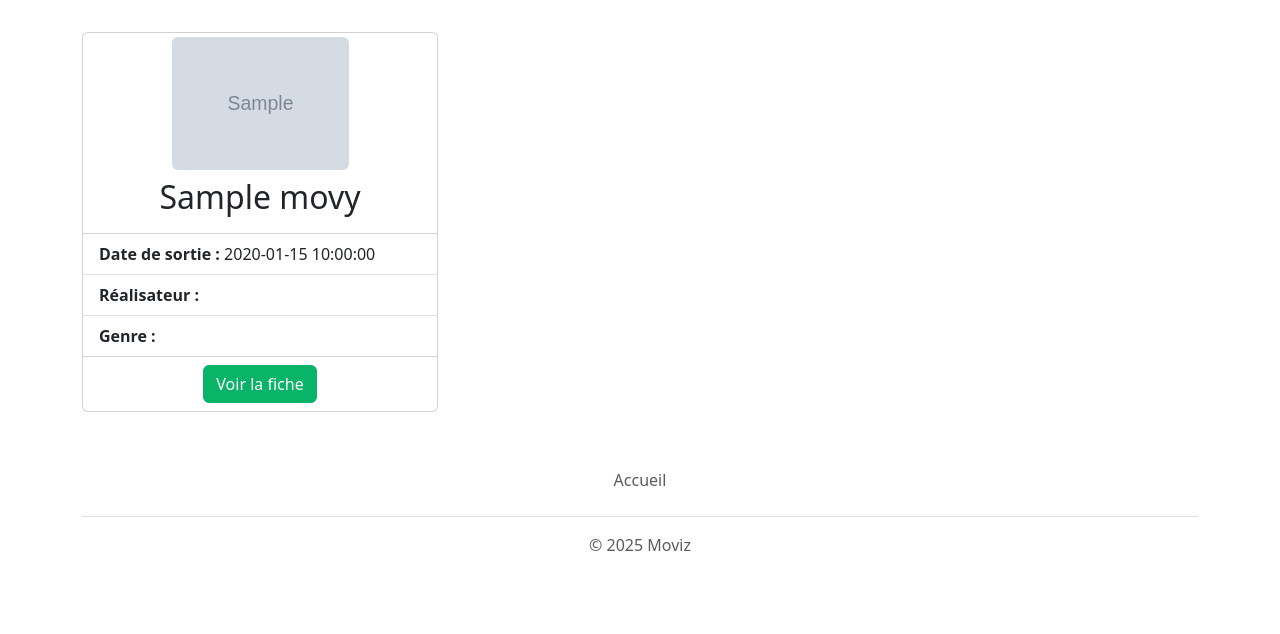
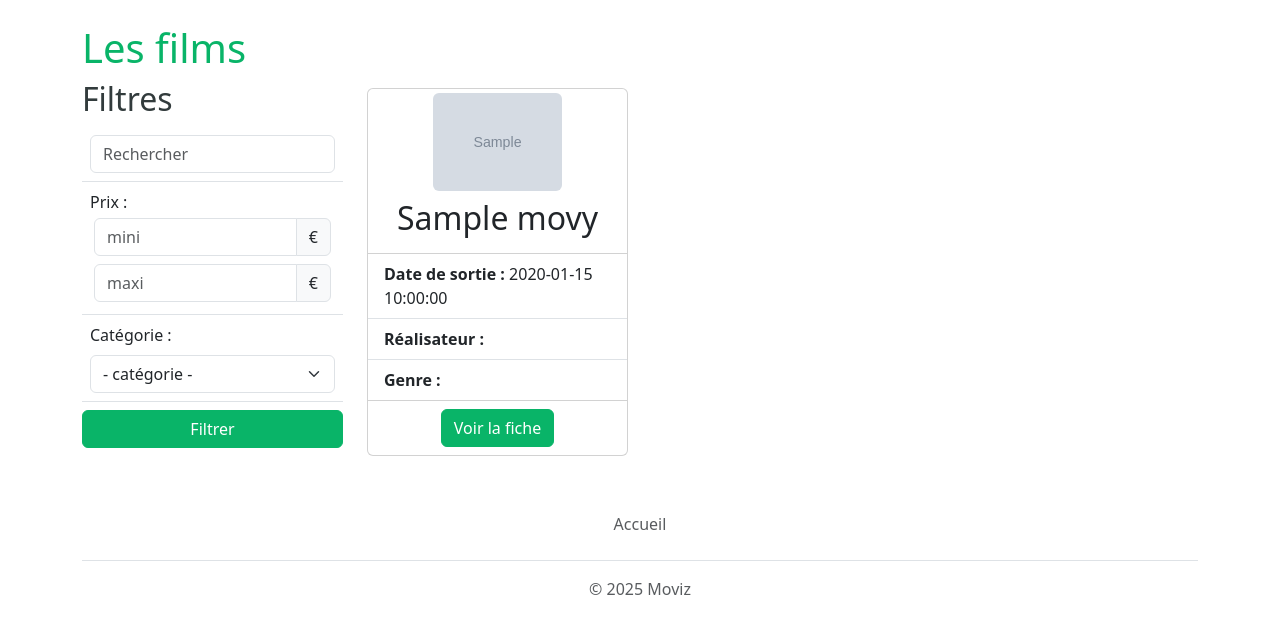
Before and after one commit to Emilien-GIBEAUD/Moviz, a PHP site: template templates/movie/list.php in a window 1280 px wide. Shown: the part 52-686 px from the top of the page. Run offline with PHP 8.4, Linux system fonts and the light colour scheme; the template is opened without the code that fills it: most values are stand-ins (such as "Sample title", 1, 10 or a date in 2020); grey boxes marked "Sample" are stand-in pictures; data that the repository does not hold is empty; some libraries are stand-ins or nearby versions.

Commit message:
Adding of the location on the left side of the view

```diff
--- a/templates/movie/list.php
+++ b/templates/movie/list.php
@@ -4,7 +4,62 @@ use App\Repository\CategoryRepository;
 use App\Repository\DirectorRepository;
 
 ?>
+<div class="row">
+    <h1>Les films</h1>
+</div>
 
+<!-- A FAIRE A FAIRE A FAIRE A FAIRE A FAIRE, copié en l'état depuis Okaz -->
+<div class="row">
+    <div class="col-md-3">
+        <form action="" method="get">
+            <h2>Filtres</h2>
+            <div class="p-2 border-bottom">
+                <input type="text" name="search" class="form-control" placeholder="Rechercher"
+                value="<?php
+                    if(isset($_GET["search"])){
+                        echo htmlspecialchars($_GET["search"]);
+                    } ?>" >
+            </div>
+            <div class="p-2 border-bottom">
+                <label for="price">Prix : </label>
+                <div class="input-group p-1">
+                    <input type="number" name="min_price" class="form-control" placeholder="mini"
+                    value="<?php
+                    if(isset($_GET["min_price"])){
+                        echo htmlspecialchars($_GET["min_price"]);
+                    } ?>" >
+                    <span class="input-group-text">€</span>
+                </div>
+                <div class="input-group p-1">
+                    <input type="number" name="max_price" class="form-control" placeholder="maxi"
+                    value="<?php
+                    if(isset($_GET["max_price"])){
+                        echo htmlspecialchars($_GET["max_price"]);
+                    } ?>" >
+                    <span class="input-group-text">€</span>
+                </div>
+            </div>
+            <div class="p-2 border-bottom">
+                <label class="form-label" for="category">Catégorie :</label>
+                <select name="category" id="category" class="form-select">
+                    <option value>- catégorie -</option>
+                    <?php foreach ($categories as $category): ?>
+                        <option value="<?= $category["id"]?>"
+                            <?php if (isset($_GET["category"]) && $category["id"] === (int)$_GET["category"]) {
+                                    echo 'selected="selected"';
+                                } ?>>
+                            <?= $category["name"] ?>
+                        </option>
+                    <?php endforeach; ?>
+                </select>
+            </div>
+            <div class="mt-2">
+                <button class="btn btn-primary w-100" type="submit">Filtrer</button>
+            </div>
+        </form>
+    </div>
+
+    <div class="col-md-9">
         <div class="row">
             <?php foreach ($movies as $movie) {
                 $categoryRepository = new CategoryRepository();
@@ -68,5 +123,9 @@ use App\Repository\DirectorRepository;
                 </div>
             <?php } ?>
         </div>
+    </div>
+</div>
+
+
 
 <?php require_once _ROOTPATH_ . '/templates/footer.php'; ?>
```
Lines whose indentation alone changed are shown as unchanged.
